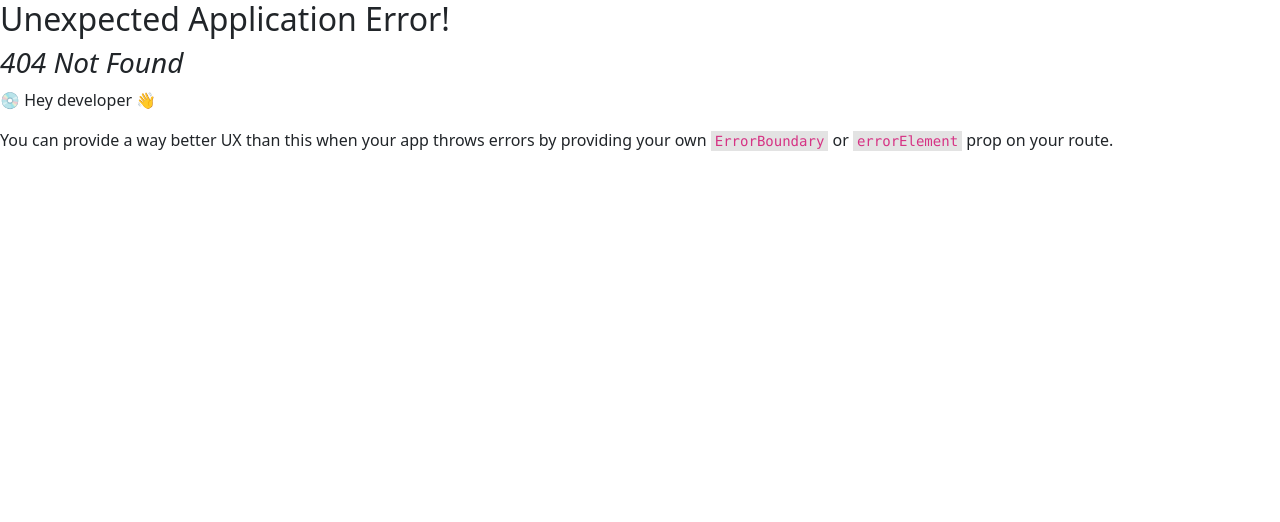
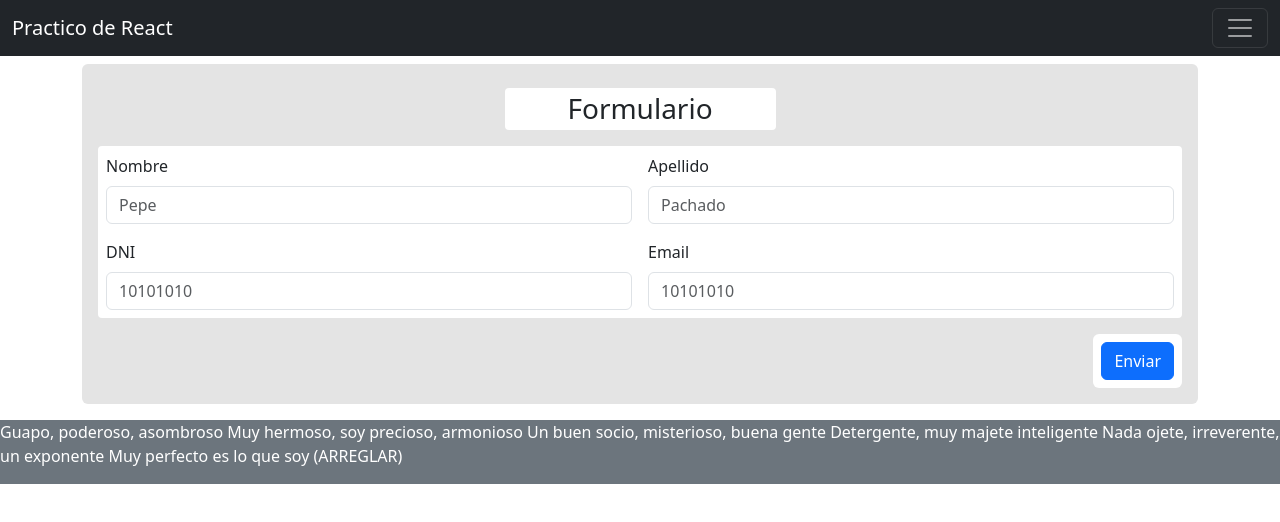
Before and after one commit to SantiagoPuertas4/practicoReact, a React (Vite) app: page /ejercicio8 in a window 1280 px wide. Before the commit this address had no page. Shown: the top 522 px of the page. Built offline with nearby package versions, Linux system fonts and the light colour scheme.

Commit message:
Terminado ejercicio8

```diff
--- a/package.json
+++ b/package.json
@@ -14,6 +14,7 @@
     "prop-types": "^15.8.1",
     "react": "^18.2.0",
     "react-dom": "^18.2.0",
+    "react-hook-form": "^7.52.1",
     "react-router-dom": "^6.24.1"
   },
   "devDependencies": {
--- /dev/null
+++ b/src/components/ejercicio8/styles.css
@@ -0,0 +1,12 @@
+.formulario {
+  background-color: #e4e4e4;
+}
+
+.titulo {
+  background-color: #fff;
+  border-radius: 4px;
+}
+
+.input {
+  border-radius: 6px !important;
+}
--- a/src/constants/routes.jsx
+++ b/src/constants/routes.jsx
@@ -2,6 +2,7 @@ import { createBrowserRouter } from "react-router-dom";
 import RootView from "../views/RootView";
 import E1View from "../views/Ejercicio1View";
 import MainView from "../views/MainView";
+import Ejercicio8View from "../views/Ejercicio8View";
 
 export const router = createBrowserRouter([
   {
@@ -16,6 +17,10 @@ export const router = createBrowserRouter([
         path: "ejercicio1",
         element: <E1View />,
       },
+      {
+        path: "ejercicio8",
+        element: <Ejercicio8View />,
+      },
     ],
   },
 ]);
--- /dev/null
+++ b/src/views/Ejercicio8View.jsx
@@ -0,0 +1,167 @@
+import "../components/ejercicio8/styles.css";
+import { useForm } from "react-hook-form";
+
+const Ejercicio8View = () => {
+  const {
+    register,
+    reset,
+    formState: { errors },
+    handleSubmit: onSubmitRHF,
+  } = useForm();
+
+  const handleSubmit = () => {
+    reset();
+  };
+
+  return (
+    <div className="mt-5 mb-3 pt-3">
+      <div className="container formulario rounded-2 d-flex flex-column p-3 align-items-center">
+        <div className="my-2 w-25 text-center">
+          <h3 className="titulo p-1">Formulario</h3>
+        </div>
+        <form
+          className="w-100 d-flex flex-column"
+          onSubmit={onSubmitRHF(handleSubmit)}
+        >
+          <section className="d-flex flex-row titulo flex-wrap w-100">
+            <fieldset className="col-12 col-md-6 p-2">
+              <label htmlFor="input-nombre" className="form-label">
+                Nombre
+              </label>
+              <input
+                className={`form-control ${errors.nombre ? "is-invalid" : ""}`}
+                type="text"
+                id="input-nombre"
+                placeholder="Pepe"
+                {...register("nombre", {
+                  required: "El campo es requerido",
+                  maxLength: {
+                    value: 50,
+                    message: "El nombre no puede tener mas de 50 caracteres",
+                  },
+                  minLength: {
+                    value: 3,
+                    message: "El mensaje no puede tener menos de 3 caracteres",
+                  },
+                  pattern: {
+                    value: /^[a-zA-ZÁÉÍÓÚáéíóúÜüÑñ\s]+$/,
+                    message:
+                      "El nombre debe tener unicamente siglas y espacios",
+                  },
+                })}
+              />
+              <div className="invalid-feedback">
+                <span className="badge text-bg-danger">
+                  {errors.nombre?.message}
+                </span>
+              </div>
+            </fieldset>
+            <fieldset className="col-12 col-md-6 p-2">
+              <label htmlFor="input-apellido" className="form-label">
+                Apellido
+              </label>
+              <input
+                type="text"
+                className={`form-control ${
+                  errors.apellido ? "is-invalid" : ""
+                }`}
+                id="input-apellido"
+                placeholder="Pachado"
+                {...register("apellido", {
+                  required: "El campo es requerido",
+                  maxLength: {
+                    value: 50,
+                    message: "El apellido no puede tener mas de 50 caracteres",
+                  },
+                  minLength: {
+                    value: 3,
+                    message: "El apellido no puede tener menos de 3 caracteres",
+                  },
+                  pattern: {
+                    value: /^[a-zA-ZÁÉÍÓÚáéíóúÜüÑñ\s]+$/,
+                    message:
+                      "El apellido debe tener unicamente siglas y espacios",
+                  },
+                })}
+              />
+              <div className="invalid-feedback">
+                <span className="badge text-bg-danger">
+                  {errors.apellido?.message}
+                </span>
+              </div>
+            </fieldset>
+            <fieldset className="col-12 col-md-6 p-2">
+              <label htmlFor="input-dni" className="form-label">
+                DNI
+              </label>
+              <input
+                type="text"
+                className={`form-control ${errors.dni ? "is-invalid" : ""}`}
+                id="input-dni"
+                placeholder="10101010"
+                {...register("dni", {
+                  required: "El campo DNI es requerido",
+                  maxLength: {
+                    value: 10,
+                    message: "El DNI no puede tener mas de 10 caracteres",
+                  },
+                  minLength: {
+                    value: 6,
+                    message: "El DNi debe tener al menos 6 caracteres",
+                  },
+                  pattern: {
+                    value: /^(\d{2}\.\d{3}\.\d{3}|\d{8})$/,
+                    message:
+                      "El campo DNI unicamente acepta numeros y puntos con el formato DNI (con y sin puntos)",
+                  },
+                })}
+              />
+              <div className="invalid-feedback">
+                <span className="badge text-bg-danger">
+                  {errors.dni?.message}
+                </span>
+              </div>
+            </fieldset>
+            <fieldset className="col-12 col-md-6 p-2">
+              <label htmlFor="input-email" className="form-label">
+                Email
+              </label>
+              <input
+                type="text"
+                className={`form-control ${errors.email ? "is-invalid" : ""}`}
+                id="input-email"
+                placeholder="10101010"
+                {...register("email", {
+                  required: "El campo email es requerido",
+                  maxLength: {
+                    value: 200,
+                    message: "El email no debe tener mas de 200 caracteres",
+                  },
+                  minLength: {
+                    value: 10,
+                    message: "El email debe tener mas de 10 caracteres",
+                  },
+                  pattern: {
+                    value: /^[\w-.]+@([\w-]+\.)+[\w-]{2,4}$/,
+                    message: "El campo email solo acepta emails validos",
+                  },
+                })}
+              />
+              <div className="invalid-feedback">
+                <span className="badge text-bg-danger">
+                  {errors.email?.message}
+                </span>
+              </div>
+            </fieldset>
+          </section>
+          <div className="align-self-end mt-3 bg-white p-2 rounded-2">
+            <button className="btn btn-primary" type="submit">
+              Enviar
+            </button>
+          </div>
+        </form>
+      </div>
+    </div>
+  );
+};
+export default Ejercicio8View;
```
Also changed, not shown: 1 other file (tests, documents, lock files or other folders).
